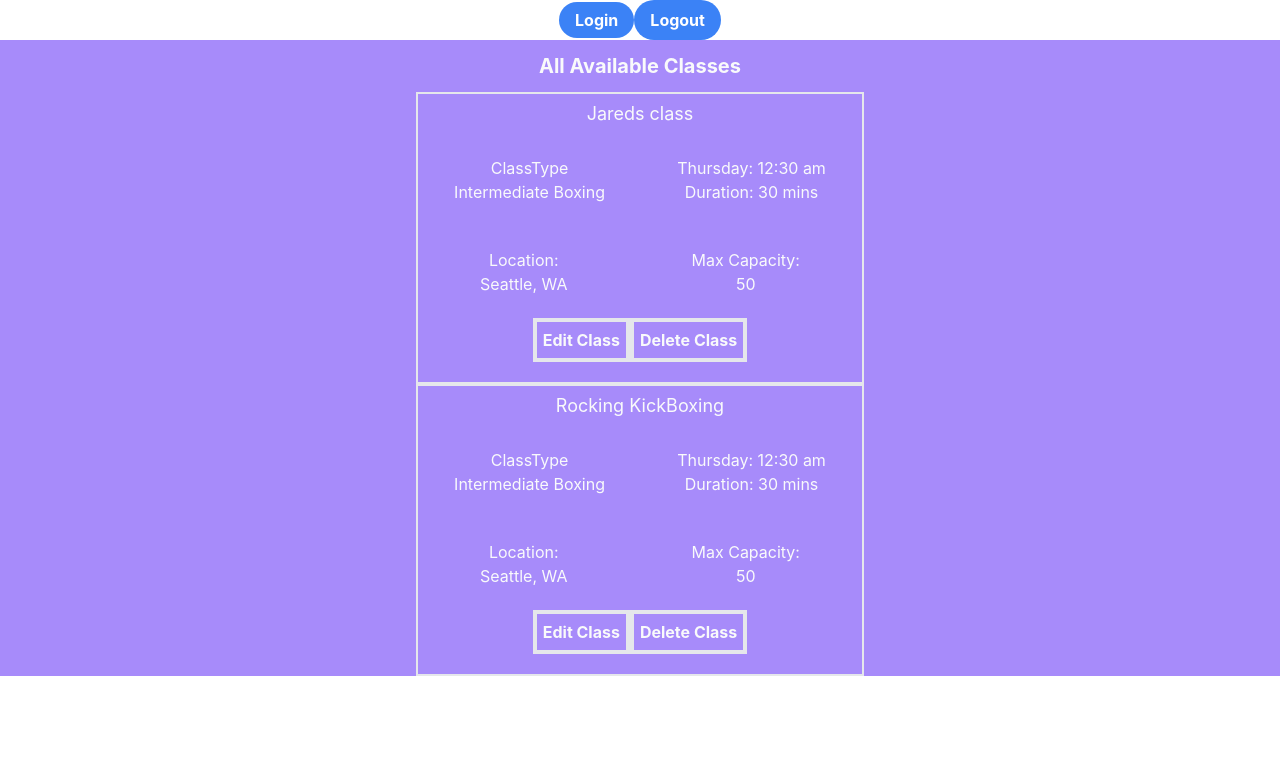
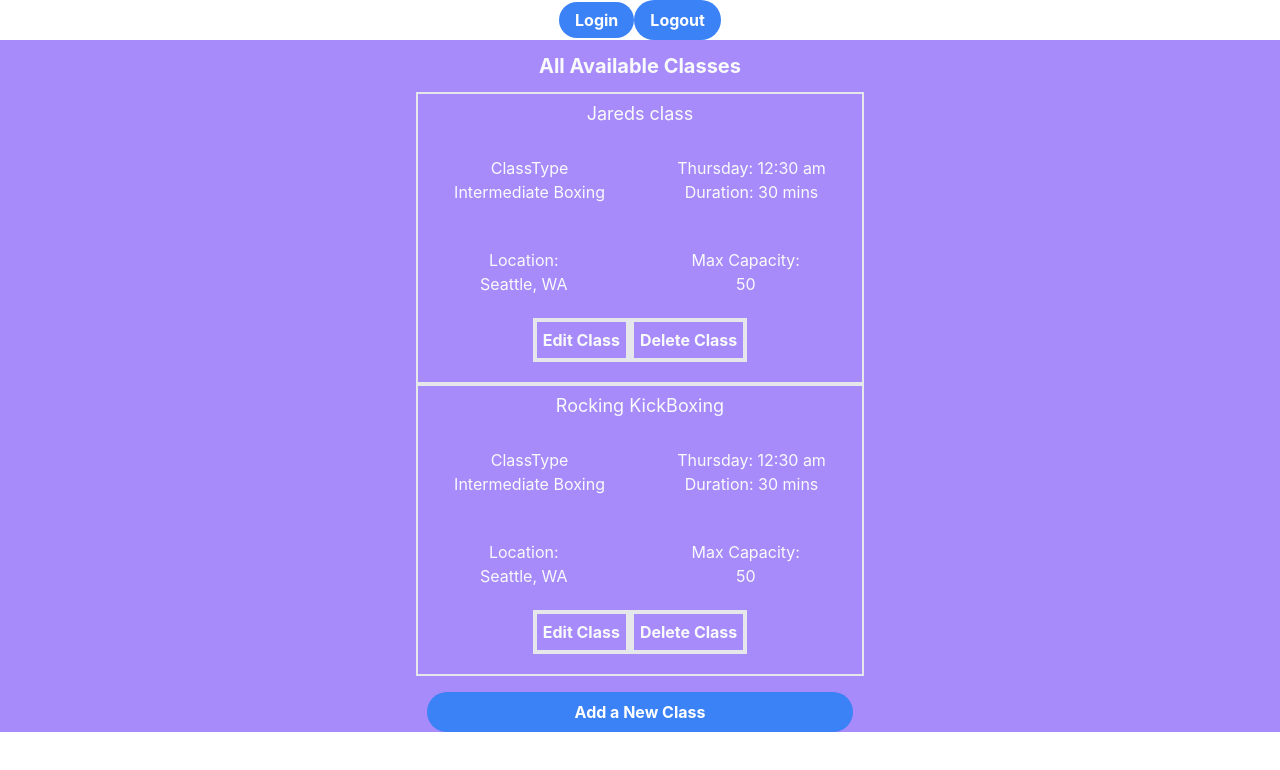
Before and after one commit to Build-Week-Anywhere-Fitness-Team-6/font-end, a React (Create React App) app in the folder front/: page /dashboard-instructor in a window 1280 px wide. Shown: the top 770 px of the page. Built offline with nearby package versions, Linux system fonts and the light colour scheme.

Commit message:
added an Add class button to instructor dashboard.

```diff
--- a/front/src/components/InstructorClassList.js
+++ b/front/src/components/InstructorClassList.js
@@ -1,4 +1,5 @@
 import React, { useState } from "react";
+import { Link, Route, Switch } from 'react-router-dom'
 
 
 export default function Class(props) {
@@ -32,8 +33,15 @@ export default function Class(props) {
                 </div>
             </div>
             <div>
-               <button className="border-4 p-1.5 text-gray-50 font-bold mb-5">Edit Class</button>
-            <button className="border-4 p-1.5 text-gray-50 font-bold mb-5">Delete Class</button>
+                {/* Linking to an Edit class page? Not sure what to do here */}
+                <Link to='/dashboard-instructor/form/edit'>
+                    <button className="border-4 p-1.5 text-gray-50 font-bold mb-5">Edit Class</button>
+                </Link>
+
+                <Link to=' https://fitness-bw.herokuapp.com/api/classes/:class_id'>
+               <button className="border-4 p-1.5 text-gray-50 font-bold mb-5">Delete Class</button>
+                </Link>
+
             </div>
 
         </div>
--- a/front/src/components/InstructorPage.js
+++ b/front/src/components/InstructorPage.js
@@ -1,5 +1,6 @@
 import React from 'react';
 import InstructorClassList from "./InstructorClassList"
+import { Link, Route, Switch } from 'react-router-dom'
 
 const dummyData = [
     {
@@ -41,6 +42,8 @@ function InstructorPage() {
                 })
 
             }
+            <Link className="bg-blue-500 hover:bg-blue-700 text-white font-bold block w-1/3 m-auto my-4 py-2 px-4 rounded-full"
+            to="/dashboard-instructor/form">Add a New Class</Link>
 
         </div>
     )
```
